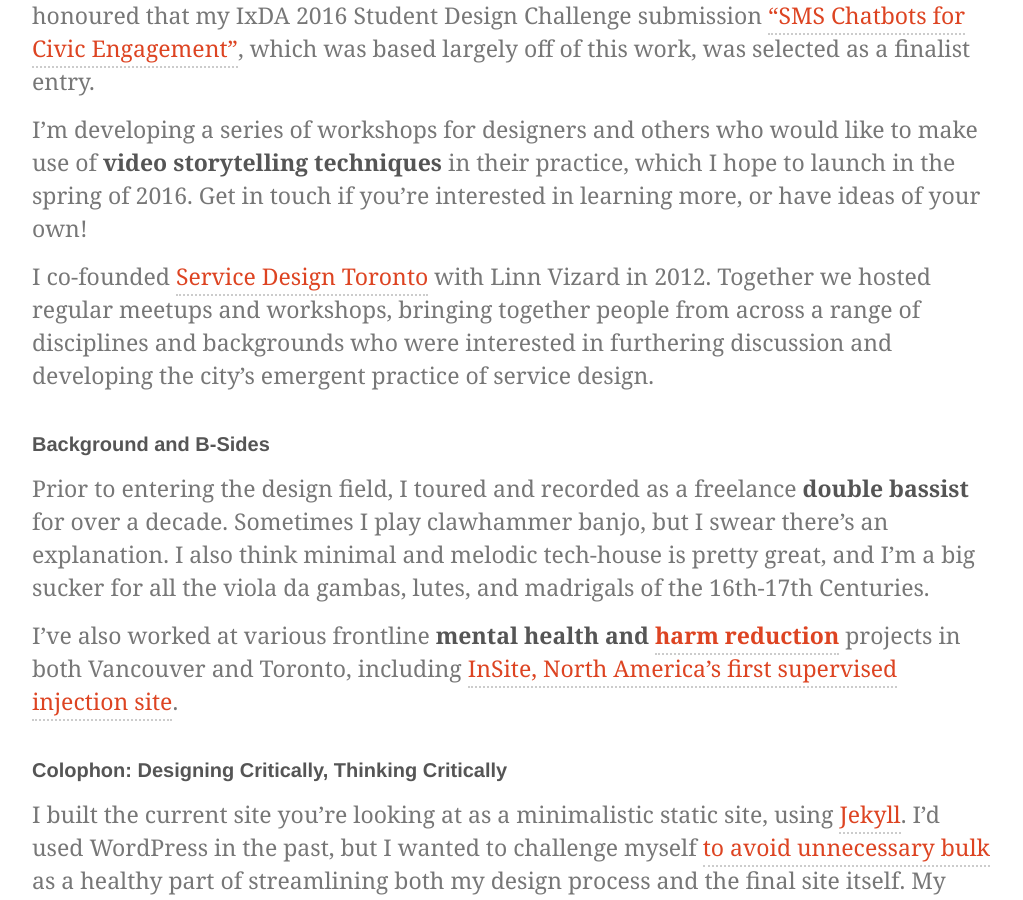
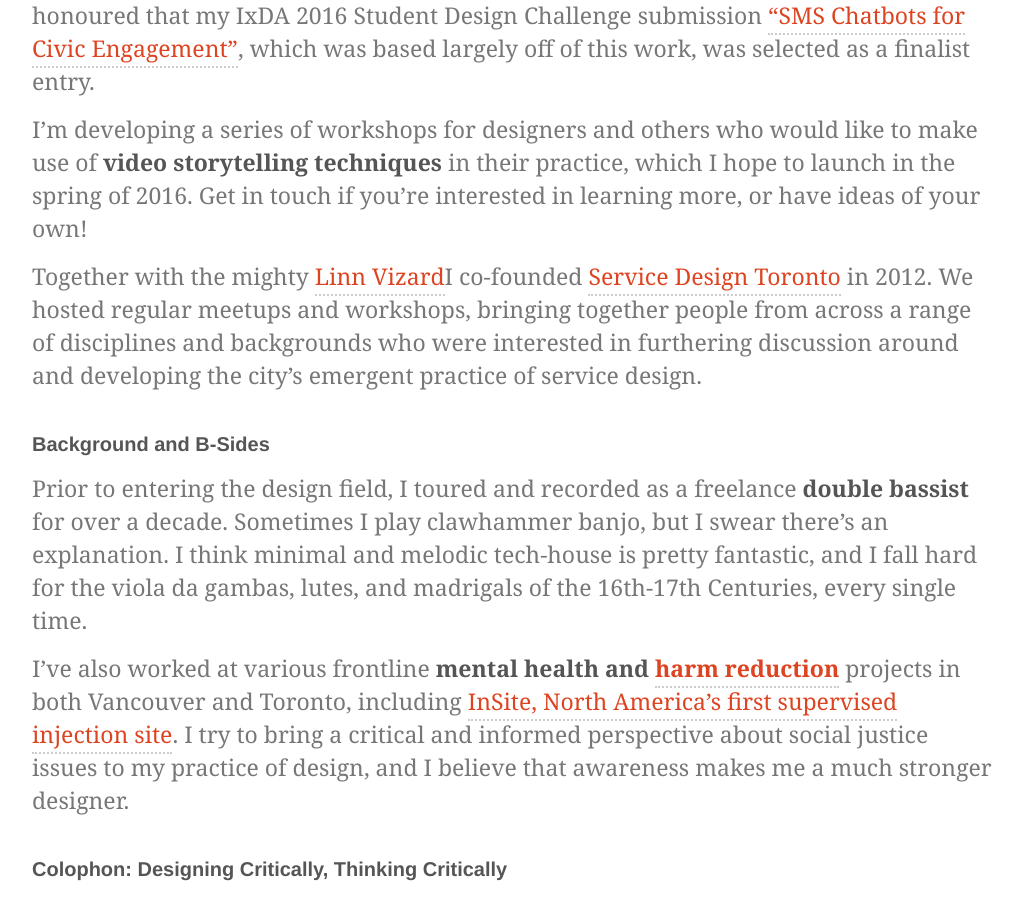
Before and after one commit to antlersanchors/antlersanchors.github.io, a Jekyll site: the page built from michael.md, in a window 1280 px wide and 900 px high, scrolled down 1747 px. Shown: the whole window, without its empty margins (128-1151 px from the left). Built offline with Jekyll 4.4.1, drawn with Linux system fonts in a browser that asks for light colours; nearby versions of some CDN libraries.

Commit message:
Some content edits.

```diff
--- a/michael.md
+++ b/michael.md
@@ -29,12 +29,12 @@ My current personal projects include **TikilluaritSMS**, a service I co-develope
 
 I’m developing a series of workshops for designers and others who would like to make use of **video storytelling techniques** in their practice, which I hope to launch in the spring of 2016. Get in touch if you’re interested in learning more, or have ideas of your own!
 
-I co-founded [Service Design Toronto](http://www.eventbrite.ca/o/service-design-toronto-3326592276) with Linn Vizard in 2012. Together we hosted regular meetups and workshops, bringing together people from across a range of disciplines and backgrounds who were interested in furthering discussion and developing the city’s emergent practice of service design.
+Together with the mighty [Linn Vizard](http://linnvizard.com/)I co-founded [Service Design Toronto](http://www.eventbrite.ca/o/service-design-toronto-3326592276) in 2012. We hosted regular meetups and workshops, bringing together people from across a range of disciplines and backgrounds who were interested in furthering discussion around and developing the city’s emergent practice of service design.
 
 ### Background and B-Sides
-Prior to entering the design field, I toured and recorded as a freelance **double bassist** for over a decade. Sometimes I play clawhammer banjo, but I swear there’s an explanation. I also think minimal and melodic tech-house is pretty great, and I’m a big sucker for all the viola da gambas, lutes, and madrigals of the 16th-17th Centuries.
+Prior to entering the design field, I toured and recorded as a freelance **double bassist** for over a decade. Sometimes I play clawhammer banjo, but I swear there’s an explanation. I think minimal and melodic tech-house is pretty fantastic, and I fall hard for the viola da gambas, lutes, and madrigals of the 16th-17th Centuries, every single time.
 
-I’ve also worked at various frontline **mental health and [harm reduction](https://en.wikipedia.org/wiki/Harm_reduction)** projects in both Vancouver and Toronto, including [InSite, North America’s first supervised injection site](https://en.wikipedia.org/wiki/Insite).
+I’ve also worked at various frontline **mental health and [harm reduction](https://en.wikipedia.org/wiki/Harm_reduction)** projects in both Vancouver and Toronto, including [InSite, North America’s first supervised injection site](https://en.wikipedia.org/wiki/Insite). I try to bring a critical and informed perspective about social justice issues to my practice of design, and I believe that awareness makes me a much stronger designer.
 
 ### Colophon: Designing Critically, Thinking Critically
 I built the current site you’re looking at as a minimalistic static site, using [Jekyll](http://jekyllrb.com/). I’d used WordPress in the past, but I wanted to challenge myself [to avoid unnecessary bulk](http://idlewords.com/talks/website_obesity.htm) as a healthy part of streamlining both my design process and the final site itself. My motivation is about more than efficiency for its own sake, however; a dynamic WordPress site consumes more energy every time it’s compiled, whether crunching databases on the server side or dumping heaps of scripts onto the client’s browser, and I wanted to push myself to engage with the conspicuously neglected [resource-consumption realities of the web](http://alistapart.com/article/sustainable-web-design). It’s an undeniably small-scale intervention, if you can call it that, but if you’ve read this far, it’s been worth it!
```
